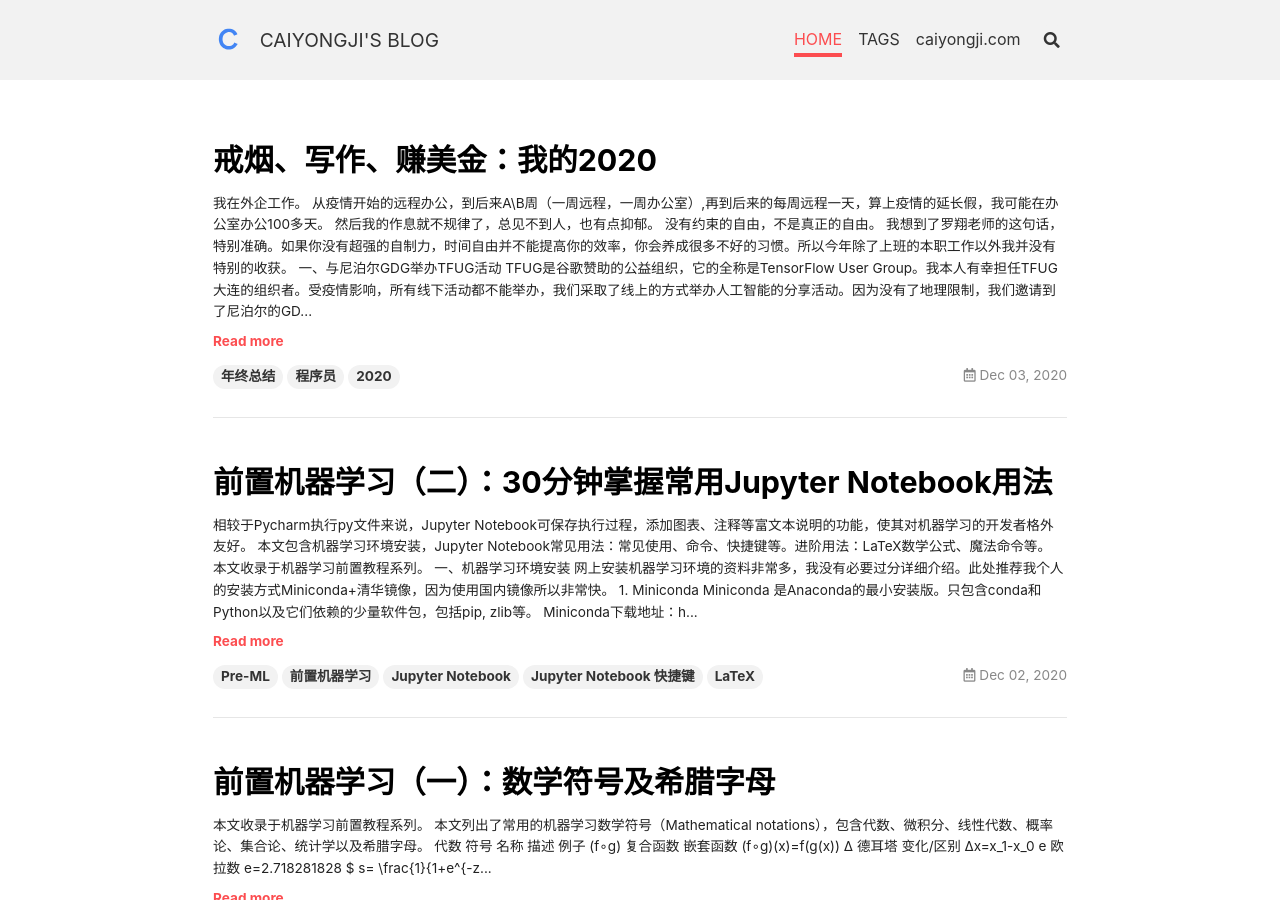
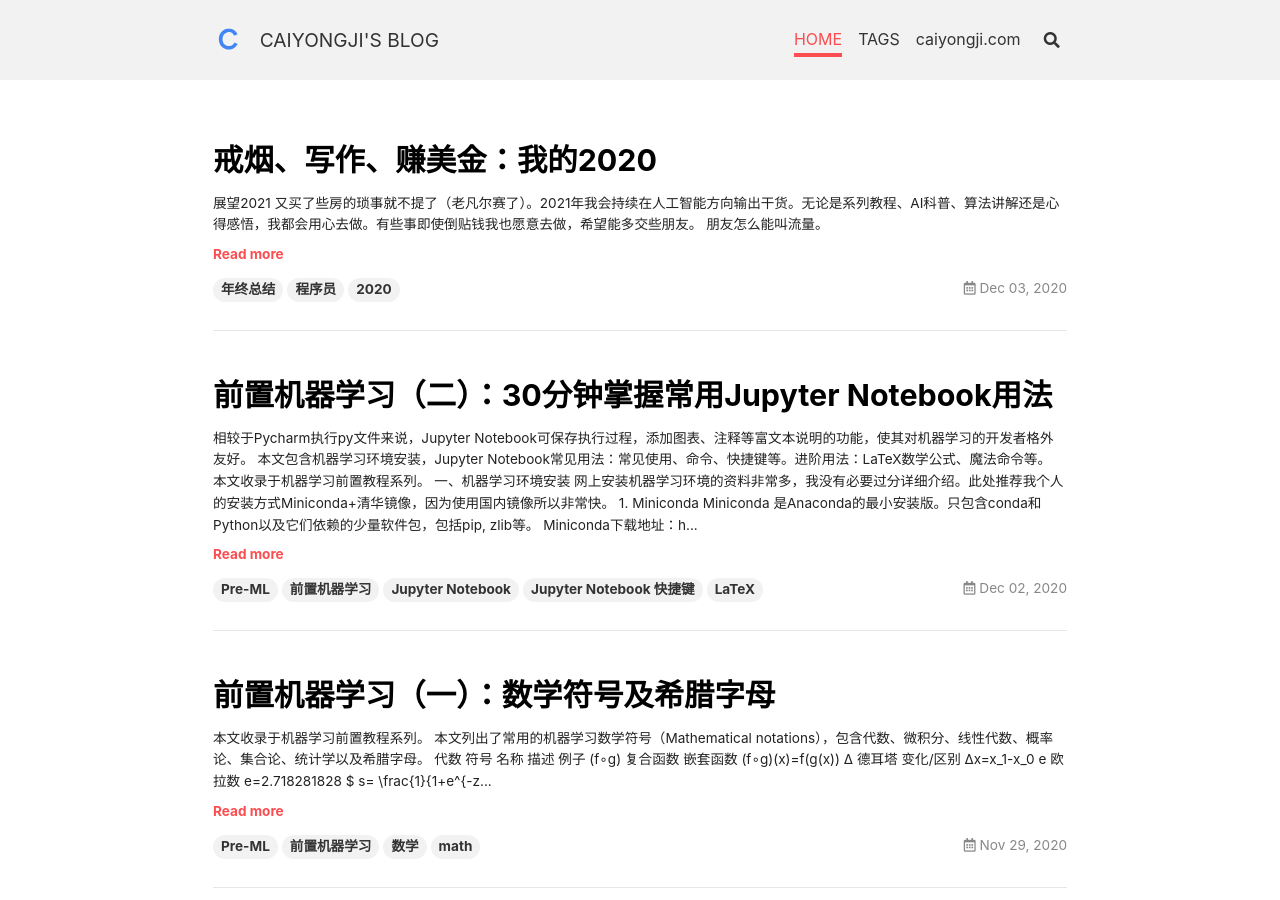
Before and after one commit to caiyongji/blog.caiyongji.com, a Jekyll site: the page built from index.html, in a window 1280 px wide and 900 px high. Built offline with Jekyll 4.4.1, drawn with Linux system fonts in a browser that asks for light colours; nearby versions of some CDN libraries; the list of posts is cut into pages by our own code; some of the changed lines change nothing that is shown.

Commit message:
Update 2020-12-03-my-2020.md

```diff
--- a/_posts/2020-12-03-my-2020.md
+++ b/_posts/2020-12-03-my-2020.md
@@ -6,64 +6,6 @@ tags:
 - 2020
 ---
 
-我在外企工作。
-从疫情开始的远程办公，到后来A\B周（一周远程，一周办公室）,再到后来的每周远程一天，算上疫情的延长假，我可能在办公室办公100多天。  然后我的作息就不规律了，总见不到人，也有点抑郁。
-> 没有约束的自由，不是真正的自由。
-
-我想到了罗翔老师的这句话，特别准确。如果你没有超强的自制力，时间自由并不能提高你的效率，你会养成很多不好的习惯。所以今年除了上班的本职工作以外我并没有特别的收获。
-
-# 一、与尼泊尔GDG举办TFUG活动
-TFUG是谷歌赞助的公益组织，它的全称是TensorFlow User Group。我本人有幸担任TFUG大连的组织者。受疫情影响，所有线下活动都不能举办，我们采取了线上的方式举办人工智能的分享活动。因为没有了地理限制，我们邀请到了尼泊尔的GDG大佬进行TF Agent的技术分享。分享结束发放谷歌赞助的奖品，可惜参会人太少没发完，现在还有一些堆在家里。
-
-![image](/assets/images/20201203/gdg.jpg)
-
-![image](/assets/images/20201203/represantation.jpg)
-
-
-其实每次我都会自掏腰包宣传TFUG大连的活动，可惜好多人以为是培训公司的标题党营销。如果有热爱人工智能的小伙伴，欢迎搜索【TFUG大连】找到组织哦。
-
-# 二、 写了个戒烟APP赚美金
-4月10日凌晨1:30开始，我结束了11年的吸烟生涯，时至今日我都没有再抽烟。当时我觉得，我不想再受香烟的控制了，我希望拥有更健康的作息、牙齿、口腔，头脑等。
-所以我写了个APP提醒自己戒烟的好处，因为我深知想成功戒烟，要让自己时刻记得戒烟的好处。只有自己发自内心的认可自己的行为，才能成功。
-
-亚伦·卡尔说过：
-> 如果你发现自己开始羡慕哪个吸烟者，立即提醒自己，他其实更羡慕你。你并没有被剥夺任何东西，而吸烟者却被剥夺了许多。
-
-没错，戒烟并没有让你失去什么，而是每天都在收获。
-
-这是我认为对戒烟最有帮助的心得。如果你是一个吸烟的人，希望它能对你有所帮助。
-
-> 深呼吸是克服烟瘾的最好方法！
-
-我给APP起名叫Quit Smoking with Cai，支持中英文，放在了Google Play上。
-
-![image](/assets/images/20201203/app.jpg)
-
-做技术选型我选了Flutter + Google Firebase + Admob + intl 国际化。选择这些框架主要是为了开发快速，我开发这款APP前后用了大概15天，而以上所有技术我都是第一次接触，包括Dart语言。
-如果注册Apple开发者账户，也可以把APP放在APP Store上，我比较懒，当时又处在戒断反应期，就把这件事无限延期了。
-
-大家可以看看我后台，确实是赚了美金的。
-
-![image](/assets/images/20201203/money1.png)
-
-# 三、结识了一些AI界的大佬
-
-还是那句话，技术部分地域。无论是跨越城市，跨越国家，技术从业者都可以交流。一个人的力量永远不如众人的力量，别人思考问题的角度，也许会给你心的方向。技术朋友很重要。我本人也很喜欢交朋友，记住口令：takeurhand。
-
-# 四、谷歌培训
-
-我想额外说一句，互联网的一个特性就是，不发声的是大多数，声音大的人表达观点占据主导，即使他们是错的。有时候那些主流话题是会被带节奏的。比如热门公司、最佳雇主的排名。外企就像是一个平行世界一样，它就在那里，沉默着，不发声。
-
-这个活动是公开的，但只有3、4百人参加。谷歌出品的课程质量非常高，而且免费。有时候渠道就在那里等待你去发掘。
-
-![image](/assets/images/20201203/cert.jpg)
-
-大家不要过分依赖推送，要勇于**探索**。它们的区别是一个是被动的，一个是主动的。这个技巧会让你在互联网中摆脱成为大数据控制的一堆数据的命运。
-
-# 五、重拾公众号写作，并积累了300粉丝。
-
-我开始了《机器学习系列》的写作，目前写到[前置机器学习](https://mp.weixin.qq.com/mp/appmsgalbum?action=getalbum&__biz=MzUxMjU4NjI4MQ==&scene=1&album_id=1627166768236412929&count=3#wechat_redirect)。不出意外，这个系列我会持续连载下取。
-因为我从来不在朋友圈分享我的公众号内容，我不愿意轻易打扰我的朋友，所以所有粉丝都是自然流量，积累到300，我自己很满意，号的名字叫caiyongji。
 
 # 展望2021
 
```
